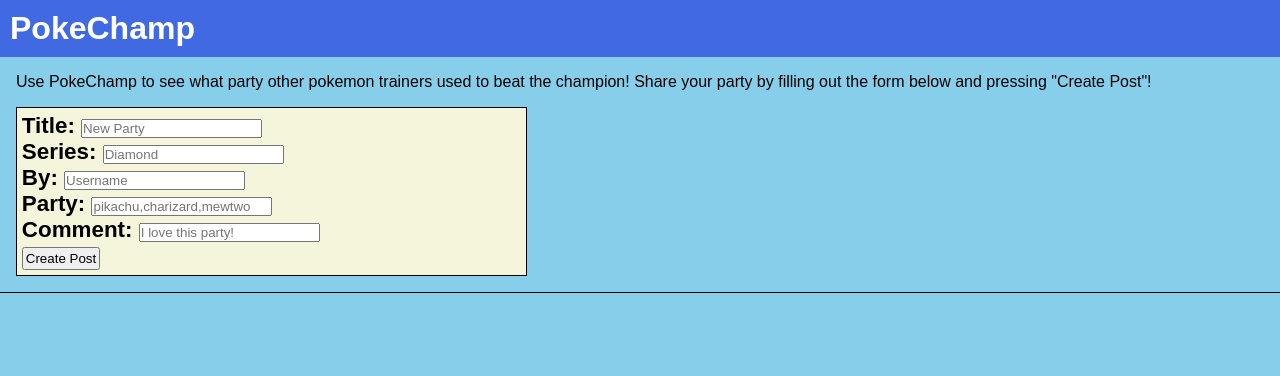
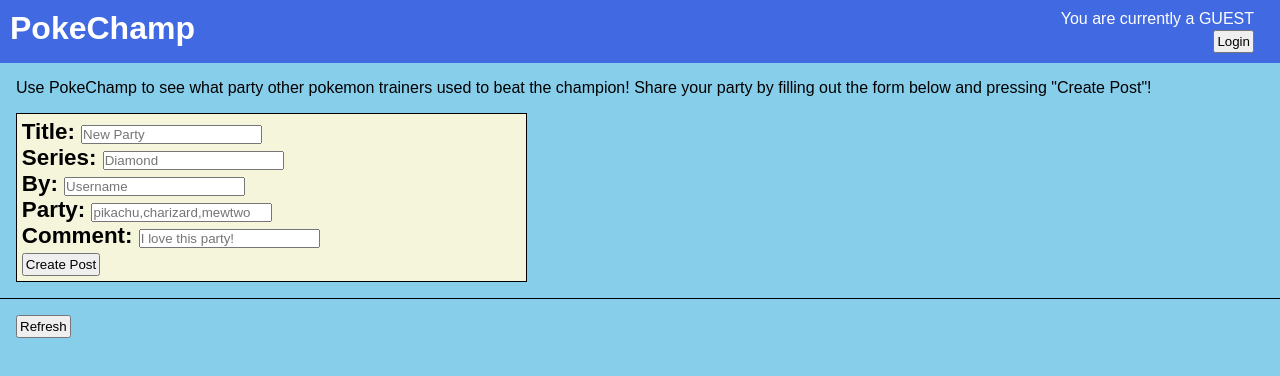
Before and after one commit to kotayam/pokechamp, a plain HTML site: page frontend/index.html in a window 1280 px wide. Drawn offline with Linux system fonts and the light colour scheme; no server answers.

Commit message:
begin implementing login feature

```diff
--- a/backend/package.json
+++ b/backend/package.json
@@ -10,7 +10,9 @@
   "author": "",
   "license": "ISC",
   "dependencies": {
+    "config": "^3.3.9",
     "cors": "^2.8.5",
+    "dotenv": "^16.1.4",
     "express": "^4.18.2",
     "mongodb": "^5.6.0"
   }
--- a/frontend/index.html
+++ b/frontend/index.html
@@ -13,6 +13,7 @@
       <a href="#"><h1>PokeChamp</h1></a>
     </div>
 
+    <div class="main-container">
       <section>
         <div class="navbar">
           <p>
@@ -56,6 +57,9 @@
         </div>
       </section>
 
-    <section id="posts"></section>
+      <section id="posts">
+        <button onclick="refreshPage()">Refresh</button>
+      </section>
+    </div>
   </body>
 </html>
--- a/frontend/main.js
+++ b/frontend/main.js
@@ -3,10 +3,20 @@
 // backend
 const DB_APILINK = 'http://localhost:8000/api/v1/parties/';
 
+// Access: ADMIN, EDITOR, GUEST
+let access = "GUEST";
+
 // html elements
 let posts;
+let header;
 
 window.onload = function() {
+  header = document.querySelector(".header");
+  header.innerHTML +=
+  `<div class="login">
+  <p> You are currently a ${access}</p>
+  <button onclick="location.href='login.html'">Login</button>
+</div>`
     posts = document.getElementById("posts");
     returnParties(DB_APILINK);
 }
@@ -85,3 +95,7 @@
     location.reload();
 });
 }
+
+function refreshPage() {
+  location.reload();
+}
--- a/frontend/style.css
+++ b/frontend/style.css
@@ -15,12 +15,28 @@
 }
 
 .header a {
+    float: left;
     text-decoration: none;
     color: white;
 }
 
 .header h1 {
     font-weight: 600;
+}
+
+.header p {
+    color: white;
+}
+
+.login {
+    float: right;
+    margin-right: 1rem;
+}
+
+.login button {
+    float: right;
+    padding: 2px;
+    margin-top: 2px;
 }
 
 .navbar {
@@ -44,6 +60,10 @@
 
 #posts {
     padding: 1rem;
+}
+
+#posts button {
+    padding: 2px;
 }
 
 .col {
```
Also changed, not shown: backend/index.js (+4 -3 lines), frontend/login.html (added), frontend/login.js (added), 2 other files. Lines whose indentation alone changed are shown as unchanged.
